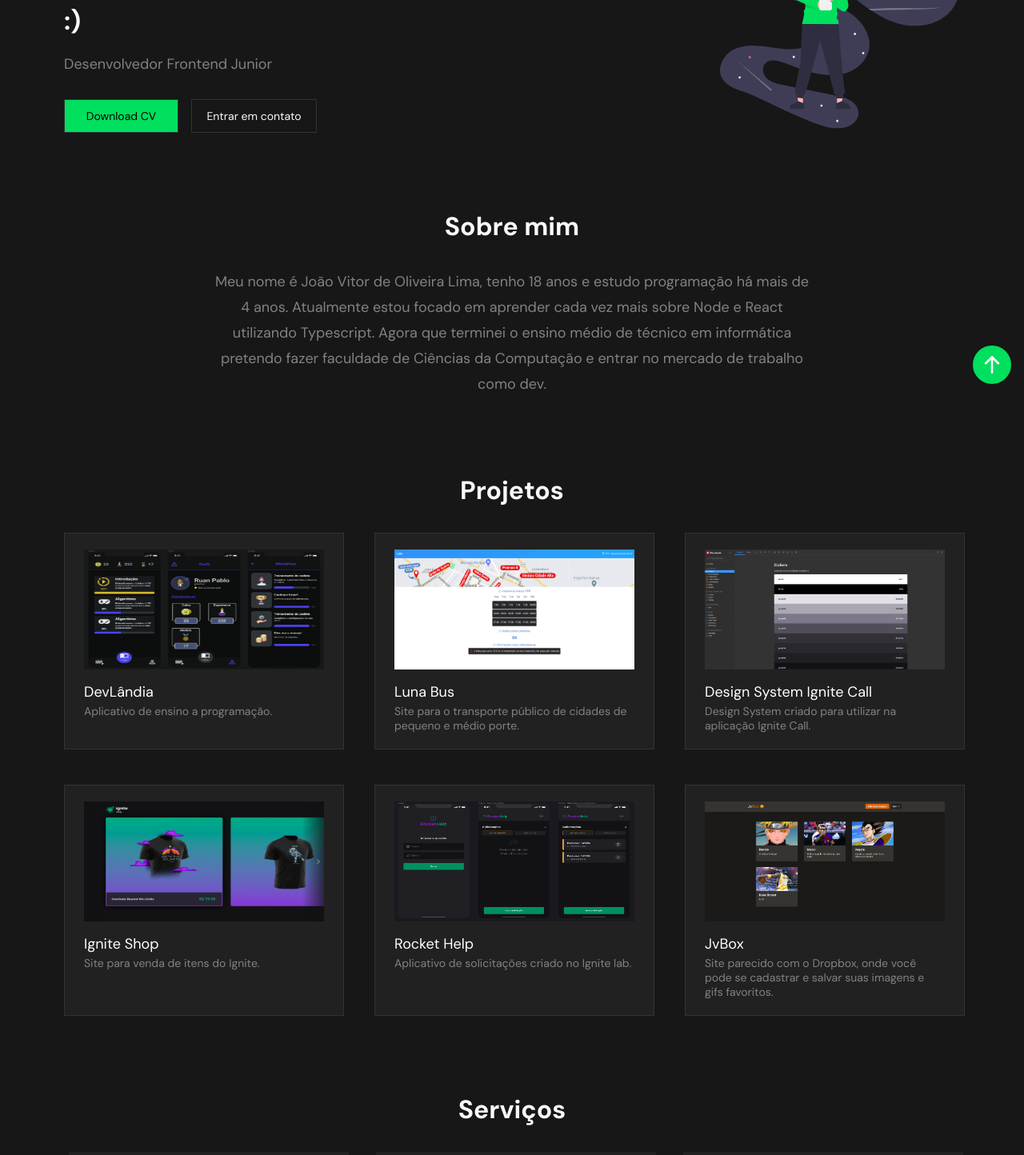
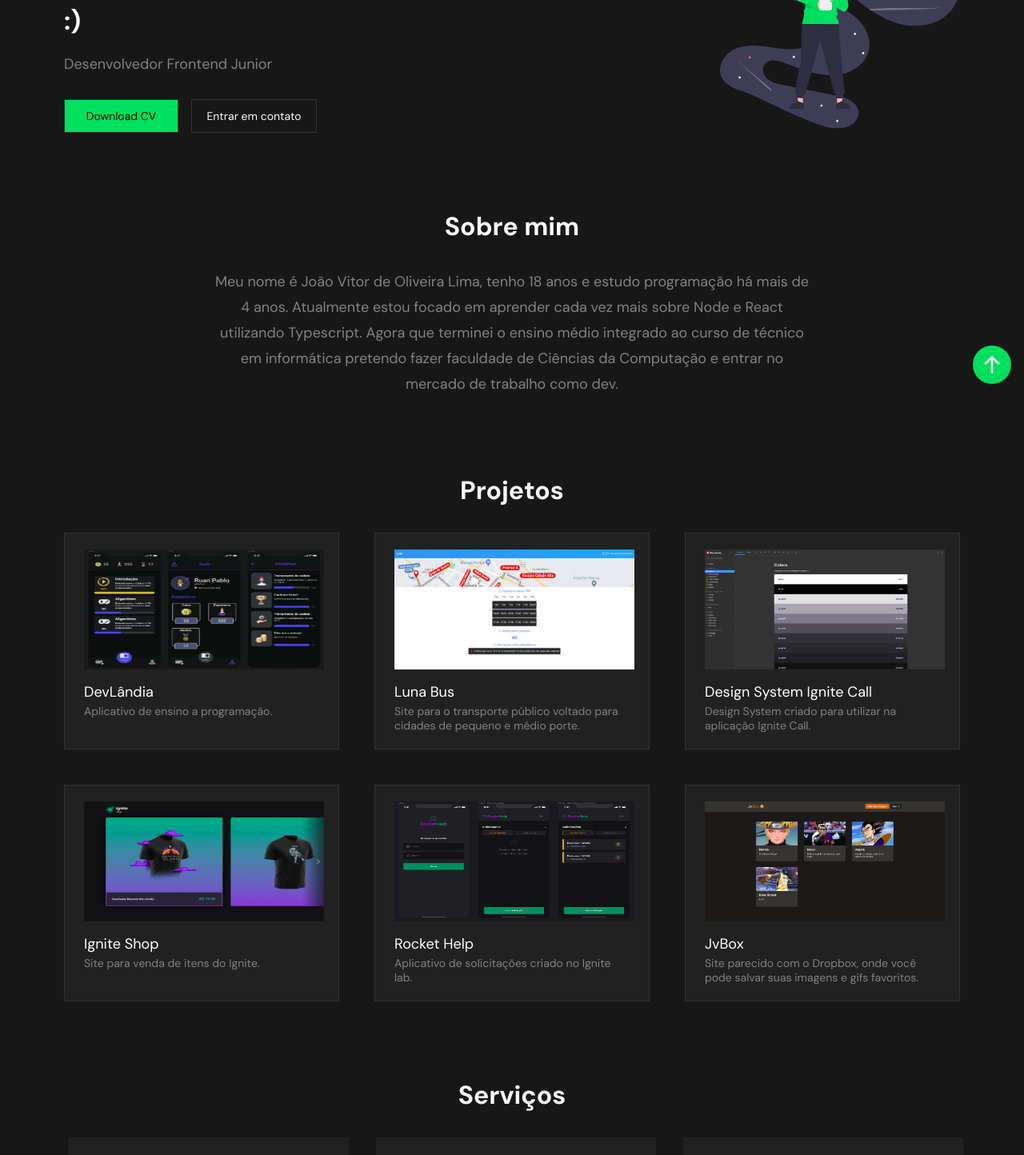
Before and after one commit to jvolima/portifolio_react, a React (Vite) app: page / in a window 1280 px wide. Shown: the part 304-1748 px from the top of the page at 80% size. Built offline with nearby package versions, Linux system fonts and the light colour scheme.

Commit message:
fix: change project card styles

```diff
--- a/src/components/About/index.tsx
+++ b/src/components/About/index.tsx
@@ -31,8 +31,9 @@ export function About() {
         Meu nome é João Vitor de Oliveira Lima, tenho 18 anos e estudo
         programação há mais de 4 anos. Atualmente estou focado em aprender cada
         vez mais sobre Node e React utilizando Typescript. Agora que terminei o
-        ensino médio de técnico em informática pretendo fazer faculdade de
-        Ciências da Computação e entrar no mercado de trabalho como dev.
+        ensino médio integrado ao curso de técnico em informática pretendo fazer
+        faculdade de Ciências da Computação e entrar no mercado de trabalho como
+        dev.
       </p>
     </AboutContainer>
   )
--- a/src/components/Projects/Project/styles.ts
+++ b/src/components/Projects/Project/styles.ts
@@ -5,8 +5,7 @@ export const ProjectContainer = styled.div`
   display: flex;
   flex-direction: column;
   padding: 1.25rem 1.5rem;
-  min-width: 21.875rem;
-  min-height: 15.625rem;
+  max-width: 21.875rem;
   border: 1px solid #333333;
   box-sizing: border-box;
   background: var(--gray-400);
--- a/src/components/Projects/projects.ts
+++ b/src/components/Projects/projects.ts
@@ -16,7 +16,7 @@ const devLandia = {
 const lunaBus = {
   title: 'Luna Bus',
   description:
-    'Site para o transporte público de cidades de pequeno e médio porte.',
+    'Site para o transporte público voltado para cidades de pequeno e médio porte.',
   techs: ['React', 'Next', 'TypeScript', 'Tailwind CSS'],
   image: lunabusPng,
   github: 'https://github.com/jvolima/lunabus',
@@ -51,7 +51,7 @@ const rocketHelp = {
 const jvBox = {
   title: 'JvBox',
   description:
-    'Site parecido com o Dropbox, onde você pode se cadastrar e salvar suas imagens e gifs favoritos.',
+    'Site parecido com o Dropbox, onde você pode salvar suas imagens e gifs favoritos.',
   techs: ['Java', 'Ajax', 'JavaScript'],
   image: jvboxPng,
   github: 'https://github.com/jvolima/JvBox',
```
